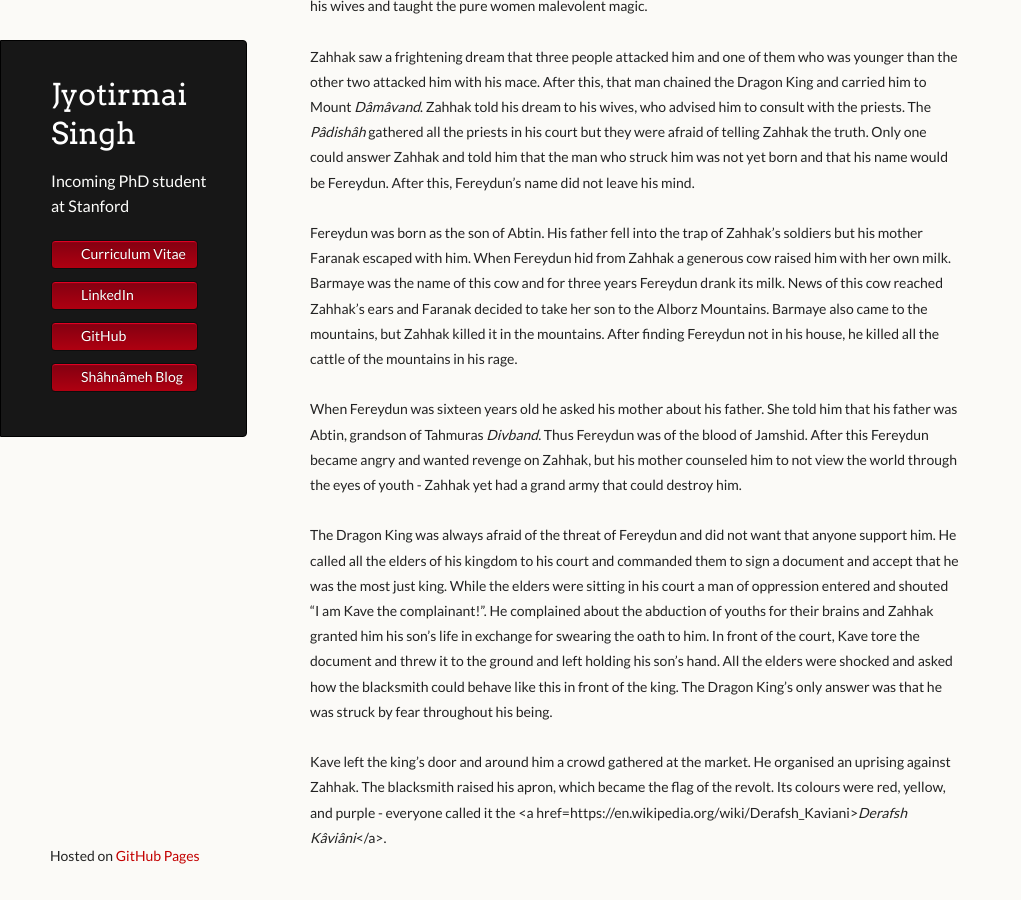
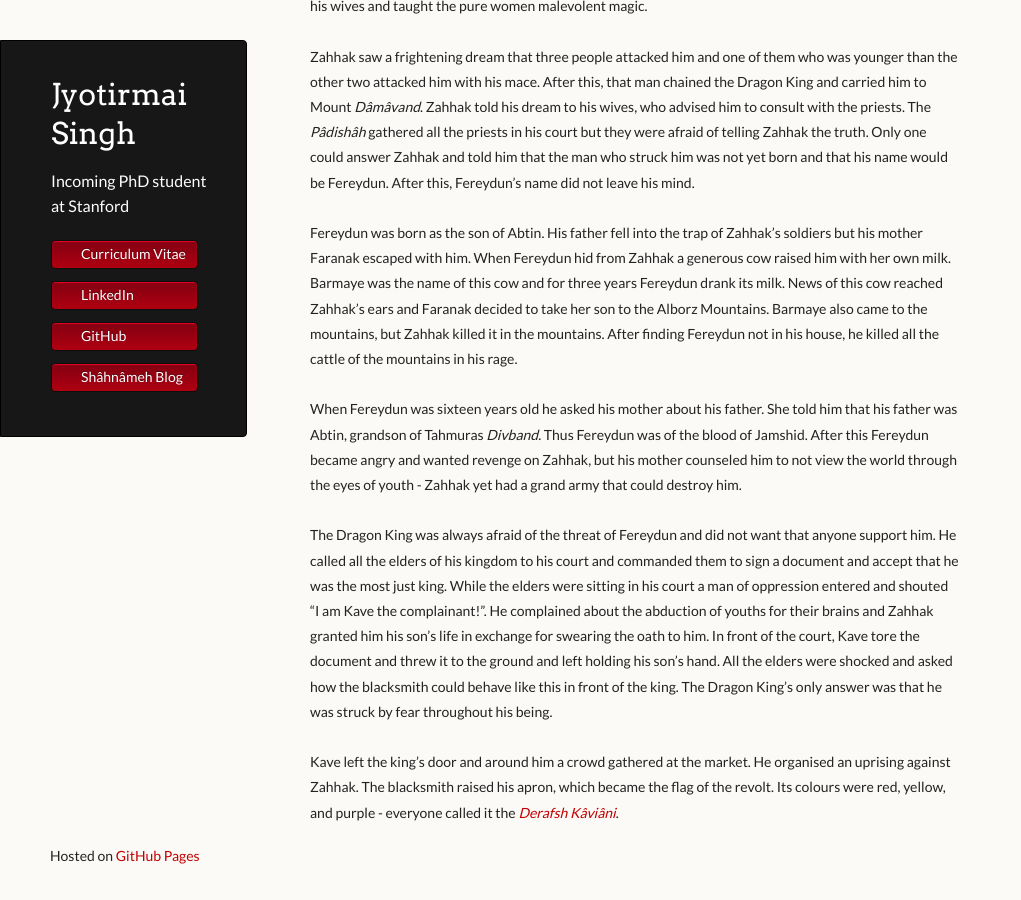
Before and after one commit to joe-singh/joe-singh.github.io, a Jekyll site: the page built from shahnameh/sevvom.md, in a window 1280 px wide and 900 px high, scrolled down 1252 px. Shown: the whole window, without its empty margins (0-1021 px from the left). Built offline with Jekyll 4.4.1, drawn with Linux system fonts in a browser that asks for light colours; our own code applies the rules of GitHub Pages for plain Markdown files; after the commit the page ends 2127 px from its top, so only the background shows below that.

Commit message:
third one

```diff
--- a/shahnameh/sevvom.md
+++ b/shahnameh/sevvom.md
@@ -37,5 +37,5 @@ When Fereydun was sixteen years old he asked his mother about his father. She to
 The Dragon King was always afraid of the threat of Fereydun and did not want that anyone support him. He called all the elders of his kingdom to his court and commanded them to sign a document and accept that he was the most just king. While the elders were sitting in his court a man of oppression entered and shouted “I am Kave the complainant!”. He complained about the abduction of youths for their brains and Zahhak granted him his son’s life in exchange for swearing the oath to him. In front of the court, Kave tore the document and threw it to the ground and left holding his son’s hand. All the elders were shocked and asked how the blacksmith could behave like this in front of the king. The Dragon King’s only answer was that he was struck by fear throughout his being.
 <br>
 <br>
-Kave left the king’s door and around him a crowd gathered at the market. He organised an uprising against Zahhak. The blacksmith raised his apron, which became the flag of the revolt. Its colours were red, yellow, and purple - everyone called it the <a href=https://en.wikipedia.org/wiki/Derafsh_Kaviani><em>Derafsh Kâviâni</em></a>.
+Kave left the king’s door and around him a crowd gathered at the market. He organised an uprising against Zahhak. The blacksmith raised his apron, which became the flag of the revolt. Its colours were red, yellow, and purple - everyone called it the <a href="https://en.wikipedia.org/wiki/Derafsh_Kaviani"><em>Derafsh Kâviâni</em></a>.
 </div>
```
